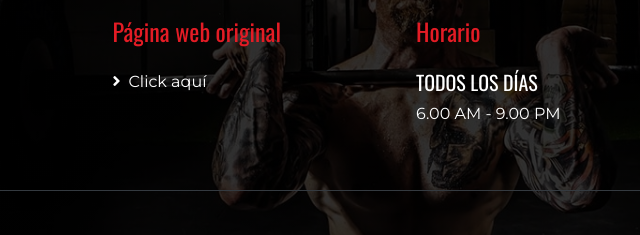
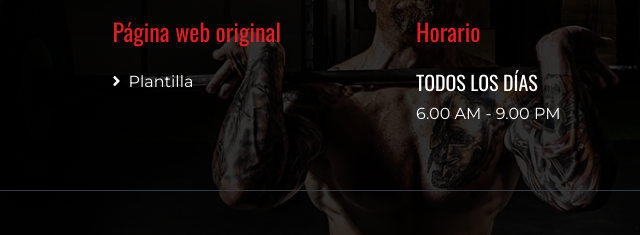
Before and after one commit to SergioCanovas/SergioCanovas, a plain HTML site: page single.html in a window 1280 px wide. Shown: the part 3837-4072 px from the top of the page, 239-879 px from the left. Drawn offline with nearby package versions, Linux system fonts and the light colour scheme.

Commit message:
Update single.html

```diff
--- a/single.html
+++ b/single.html
@@ -178,7 +178,7 @@
             <div class="col-lg-3 col-md-6 mb-5">
                 <h4 class="text-primary mb-4">Página web original</h4>
                 <div class="d-flex flex-column justify-content-start">
-                    <a class="text-white mb-2" href="gym-website-template/index.html"><i class="fa fa-angle-right mr-2"></i>Click aquí</a>
+                    <a class="text-white mb-2" href="https://plantillashtmlgratis.com/wp-content/themes/helium-child/vista_previa/page276/gymnast/"><i class="fa fa-angle-right mr-2"></i>Plantilla</a>
                 </div>
             </div>
             <div class="col-lg-3 col-md-6 mb-5">
```
